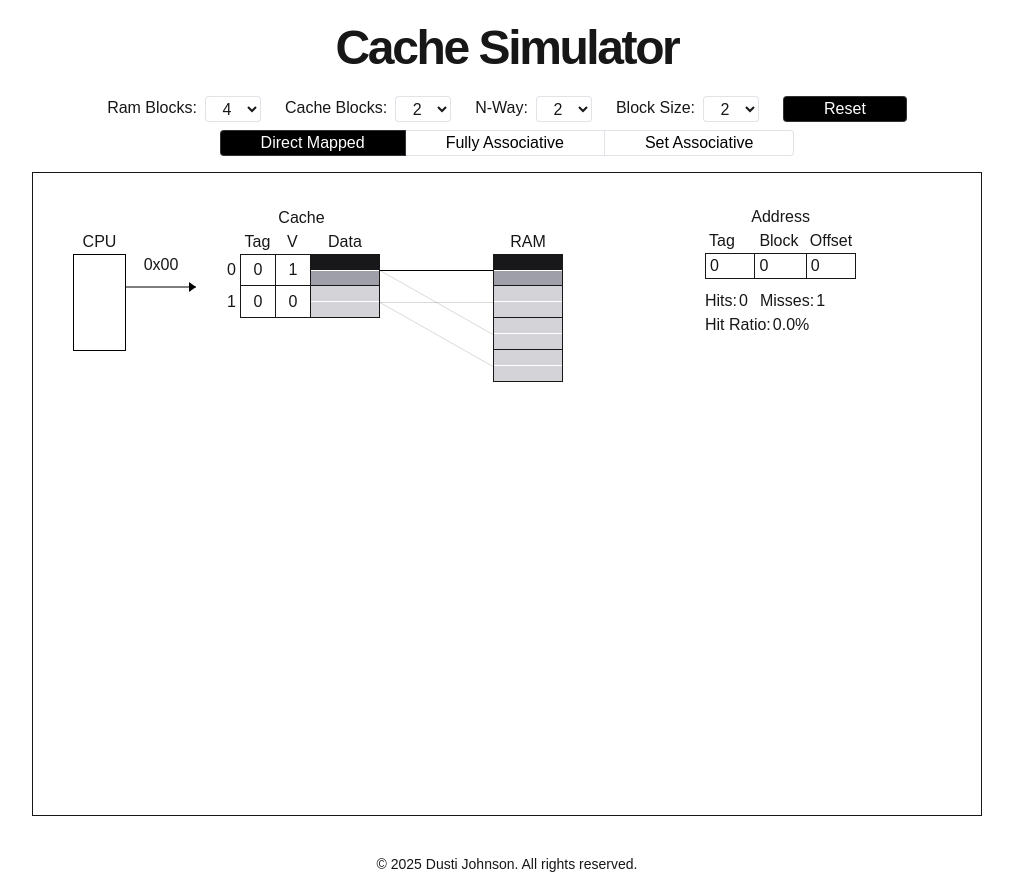
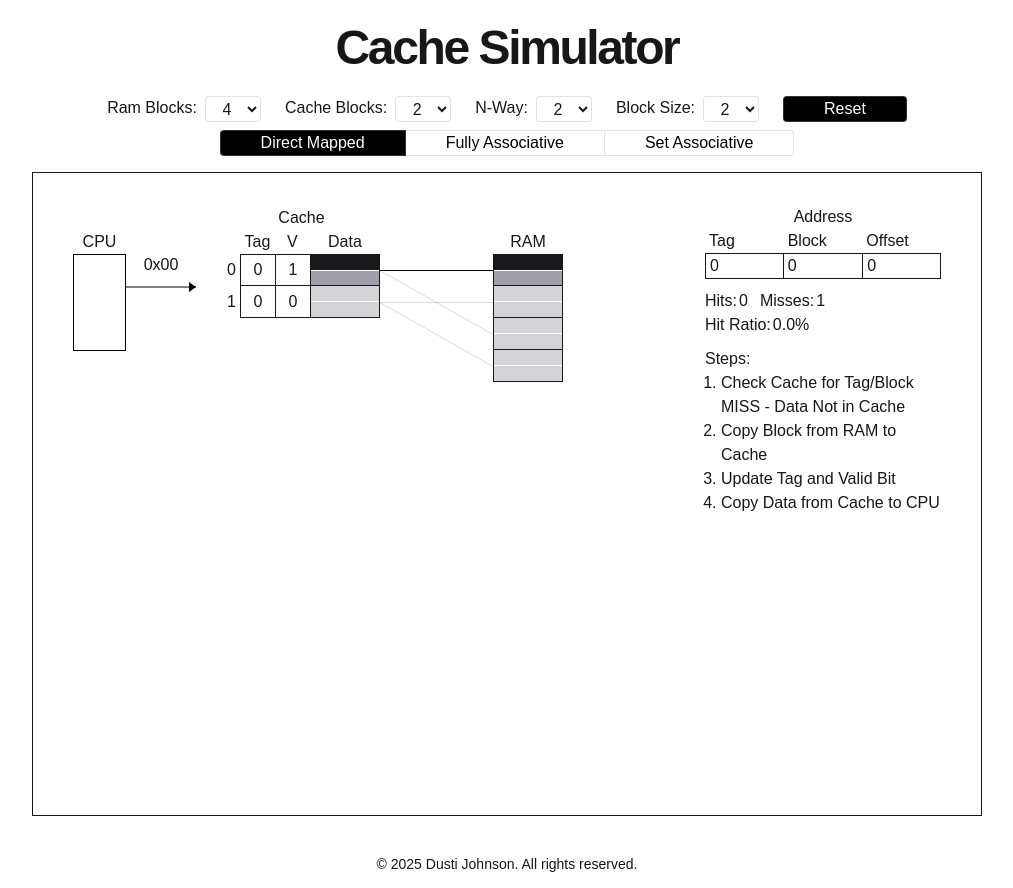
Before and after one commit to dustij/cache-simulator, a Next.js app: page / in a window 1280 px wide. Both pictures are taken after a click on the element 661 px from the left and 262 px from the top of the page. Shown: the whole page, without its empty margins (133-1146 px from the left). Built offline with nearby package versions, Linux system fonts and the light colour scheme.

Commit message:
added steps in details section

```diff
--- a/src/components/InteractiveArea.tsx
+++ b/src/components/InteractiveArea.tsx
@@ -19,6 +19,7 @@ interface CacheConfig {
   lastVictim: number | null;
   hits: number;
   misses: number;
+  wasHit: boolean;
 }
 
 interface CacheContextType {
@@ -44,6 +45,7 @@ export function InteractiveArea() {
     lastVictim: null,
     hits: 0,
     misses: 0,
+    wasHit: false,
   });
   const [initial, setInitial] = useState(true);
 
@@ -79,6 +81,7 @@ export function InteractiveArea() {
                   lastVictim: null,
                   hits: 0,
                   misses: 0,
+                  wasHit: false,
                 }));
                 setInitial(true);
               }}
@@ -104,6 +107,7 @@ export function InteractiveArea() {
                   lastVictim: null,
                   hits: 0,
                   misses: 0,
+                  wasHit: false,
                 }));
                 setInitial(true);
               }}
@@ -129,6 +133,7 @@ export function InteractiveArea() {
                   lastVictim: null,
                   hits: 0,
                   misses: 0,
+                  wasHit: false,
                 }));
                 setInitial(true);
               }}
@@ -153,6 +158,7 @@ export function InteractiveArea() {
                   lastVictim: null,
                   hits: 0,
                   misses: 0,
+                  wasHit: false,
                 }));
                 setInitial(true);
               }}
@@ -174,6 +180,7 @@ export function InteractiveArea() {
                 lastVictim: null,
                 hits: 0,
                 misses: 0,
+                wasHit: false,
               }));
               setInitial(true);
             }}
--- a/src/components/mappings/DirectMapped.tsx
+++ b/src/components/mappings/DirectMapped.tsx
@@ -12,7 +12,7 @@ export function DirectMapped() {
   if (!context)
     throw new Error("DirectMapped must be used within a CacheProvider");
 
-  const { config } = context;
+  const { config, initial } = context;
 
   const cacheBlocks = [];
   for (let i = 0; i < config.cacheBlocks; i++) {
@@ -91,7 +91,10 @@ export function DirectMapped() {
       </div>
       {/* DETAILS */}
       <div
-        className={cn("absolute left-[632px]", debugging && "bg-purple-400")}
+        className={cn(
+          "absolute right-0 left-[632px]",
+          debugging && "bg-purple-400",
+        )}
       >
         <div>
           <p className="text-center">Address</p>
@@ -131,7 +134,7 @@ export function DirectMapped() {
             <p>{config.misses}</p>
           </div>
         </div>
-        <div className="flex gap-0.5">
+        <div className="flex gap-0.5 pb-2.5">
           <p>Hit Ratio:</p>
           <p>
             {((config.hits / (config.hits + config.misses) || 0) * 100).toFixed(
@@ -140,6 +143,35 @@ export function DirectMapped() {
             %
           </p>
         </div>
+        <div>
+          {initial ? (
+            ""
+          ) : config.wasHit ? (
+            <div>
+              <p>Steps:</p>
+              <ol type="1" className="ml-4 list-decimal">
+                <li>
+                  <p>Check Cache for Tag/Block</p>
+                  <p>HIT - Data Found</p>
+                </li>
+                <li>Copy Data from Cache to CPU</li>
+              </ol>
+            </div>
+          ) : (
+            <div>
+              <p>Steps:</p>
+              <ol type="1" className="ml-4 list-decimal">
+                <li>
+                  <p>Check Cache for Tag/Block</p>
+                  <p>MISS - Data Not in Cache</p>
+                </li>
+                <li>Copy Block from RAM to Cache</li>
+                <li>Update Tag and Valid Bit</li>
+                <li>Copy Data from Cache to CPU</li>
+              </ol>
+            </div>
+          )}
+        </div>
       </div>
     </>
   );
--- a/src/components/mappings/RamBlock.tsx
+++ b/src/components/mappings/RamBlock.tsx
@@ -54,6 +54,7 @@ export function RamBlock({
               cacheLines: newCacheLines,
               lastVictim: prev,
               misses: config.misses + 1,
+              wasHit: false,
             });
           } else {
             // cache hit: no eviction: clear previous victim
@@ -63,6 +64,7 @@ export function RamBlock({
               cacheLines: newCacheLines,
               lastVictim: null,
               hits: config.hits + 1,
+              wasHit: true,
             });
           }
           if (initial) {
```
